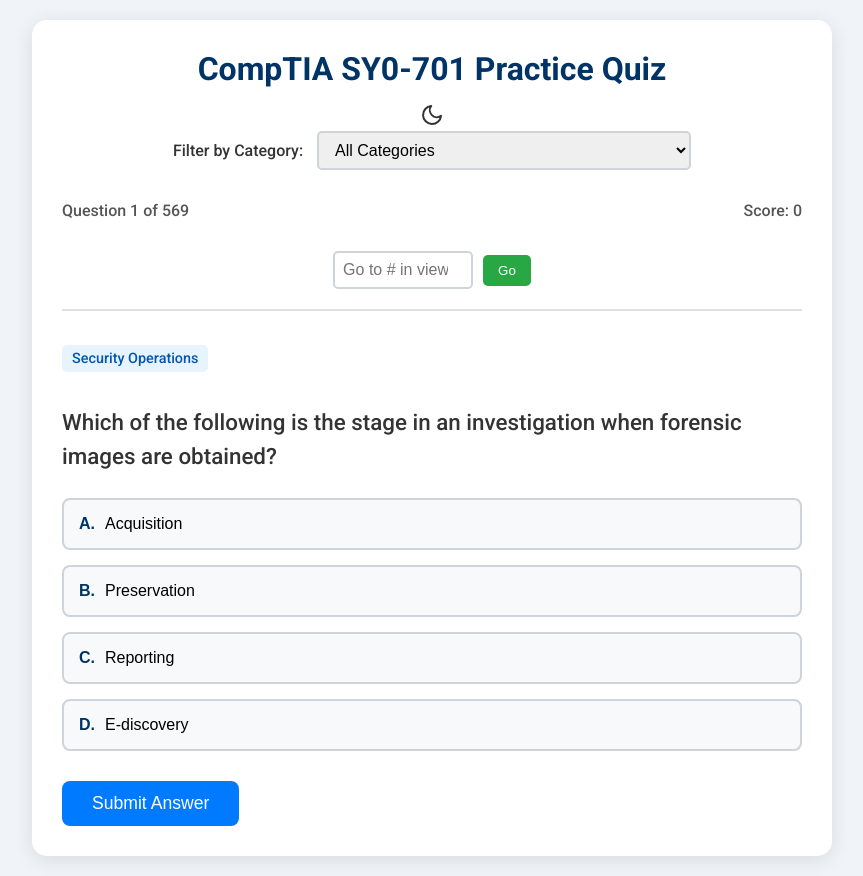
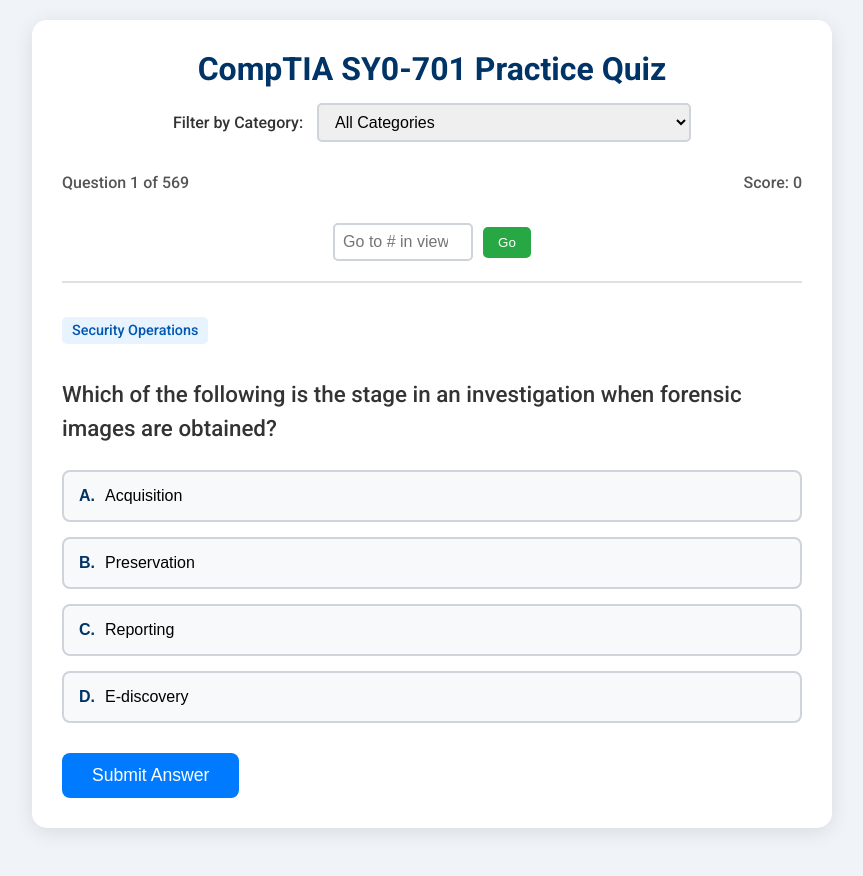
Before and after one commit to astral-fate/Cyber-Advance-for-Women-in-MENA, a plain HTML site: page quiz/mockup1.html in a window 1280 px wide. Shown: the whole page, without its empty margins (208-1071 px from the left). After the commit the page ends 848 px from the top, so only its background shows below. Drawn offline with Linux system fonts and the light colour scheme.

Commit message:
Update mockup1.html

```diff
--- a/quiz/mockup1.html
+++ b/quiz/mockup1.html
@@ -12,15 +12,13 @@
         <div id="quiz-header">
             <h1>CompTIA SY0-701 Practice Quiz</h1>
 
-            <div id="dark-mode-toggle" title="Toggle dark mode">
-                <svg xmlns="http://www.w3.org/2000/svg" width="24" height="24" viewBox="0 0 24 24" fill="none" stroke="currentColor" stroke-width="2" stroke-linecap="round" stroke-linejoin="round" class="feather feather-moon"><path d="M21 12.79A9 9 0 1 1 11.21 3 7 7 0 0 0 21 12.79z"></path></svg>
-            </div>
-
+            <!-- New Category Filter -->
             <div id="category-filter-container">
                 <label for="category-filter">Filter by Category:</label>
                 <select id="category-filter">
                     <option value="all">All Categories</option>
-                    </select>
+                    <!-- Categories will be dynamically inserted here -->
+                </select>
             </div>
 
             <div id="quiz-progress">
```
